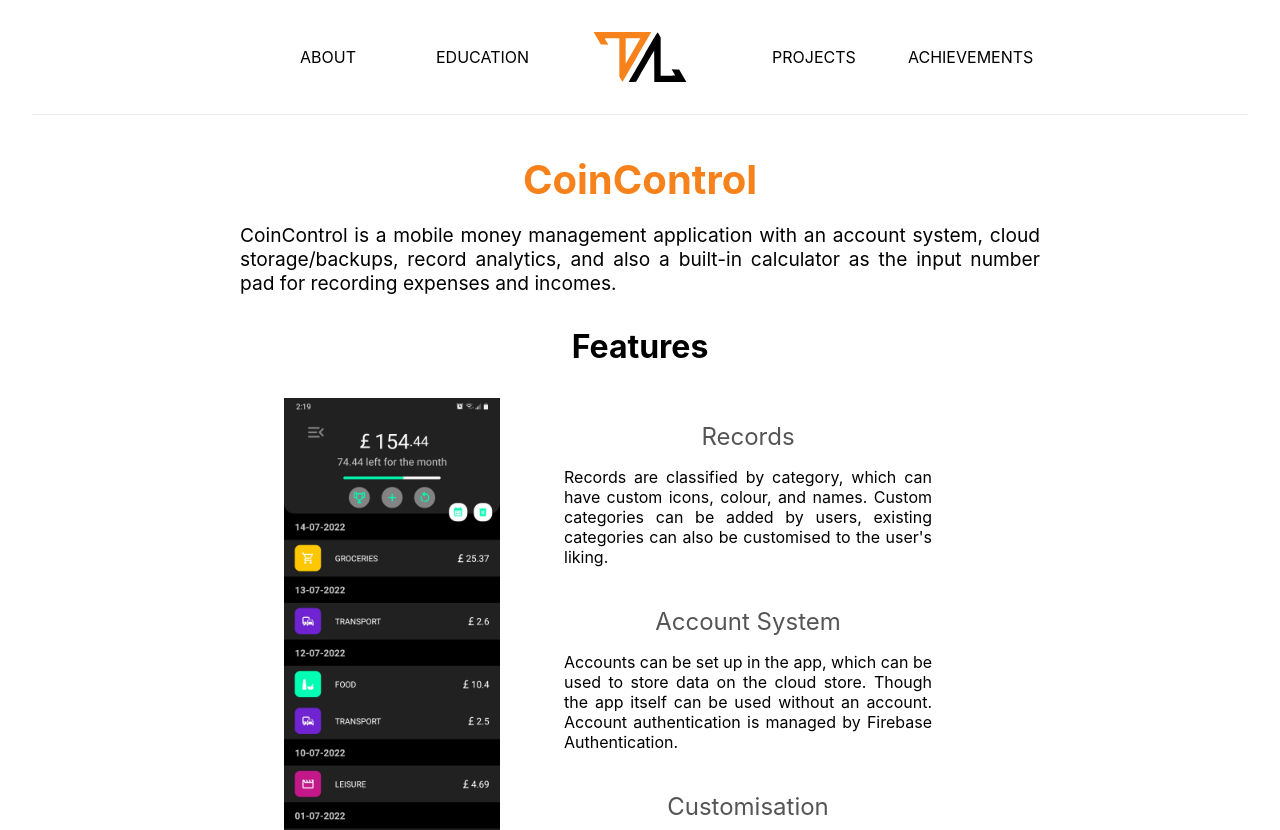
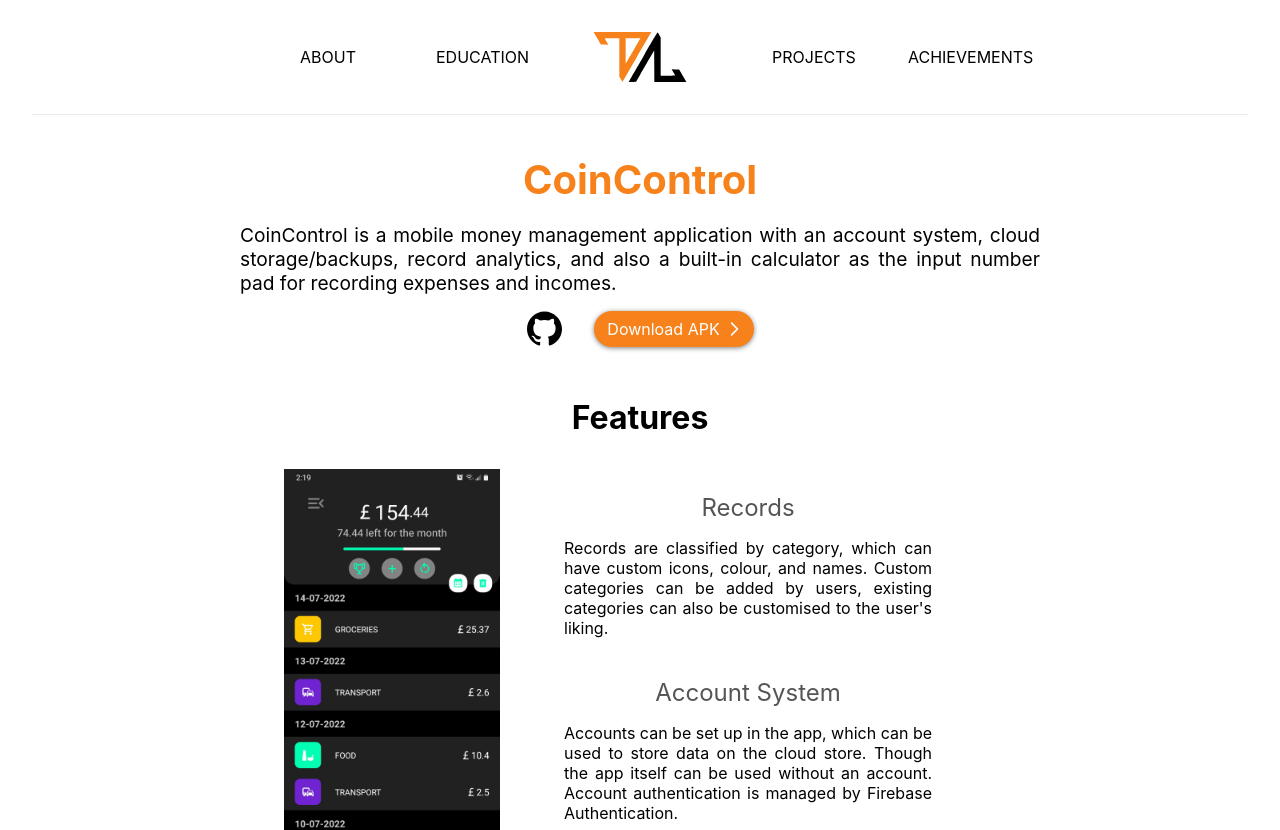
Before and after one commit to lochungtin/portfolio, a Next.js app: page /projects/1 in a window 1280 px wide. Shown: the top 830 px of the page. Built offline with nearby package versions, Linux system fonts and the light colour scheme.

Commit message:
cc data complete

```diff
--- a/pages/projects/[pid].js
+++ b/pages/projects/[pid].js
@@ -11,7 +11,7 @@ import ReadMore from '../components/readmore';
 import styles from '../../styles/detail.module.css';
 
 const data = {
-    order: 'n0 a0 t0 h8 i0 q3 q0 s0 p0 e- q0 s1 p1 e- q0 s2 p2 e- e- e- h4 x1 b0 p3 i1 e- x1 b1 p4 i2 e- x1 b2 p5 i3 e- e- h3 q1 s3 p6 l0 e- q1 s4 p7 e- e- t1 h4 y1 o4 s5 e- j0 g1 r0 e- e- y1 o4 s6 e- j0 g2 r1 e- e- e- t2 p8',
+    order: 'n0 a0 j0 g0 r0 e- t0 h8 i0 q3 q0 s0 p0 e- q0 s1 p1 e- q0 s2 p2 e- e- e- h4 x1 b0 p3 i1 e- x1 b1 p4 i2 e- x1 b2 p5 i3 e- e- h3 q1 s3 p6 l0 e- q1 s4 p7 e- e- t1 h4 y1 o4 s5 e- j0 g1 r1 e- e- y1 o4 s6 e- j0 g2 r2 e- e- e- t2 p8',
     content: {
         n0: 'CoinControl',
         t0: 'Features',
@@ -64,7 +64,6 @@ const data = {
         },
         g0: {
             href: '/lochungtin/CoinControl',
-            size: 40
         },
         g1: {
             href: '/issacto'
@@ -73,10 +72,14 @@ const data = {
             href: '/kenchi-huang'
         },
         r0: {
+            href: 'https://github.com/lochungtin/CoinControl/releases/download/v.2.0.0/CoinControl-V2.0.0.apk',
+            text: 'Download APK',
+        },
+        r1: {
             href: 'https://issacto.com/',
             text: 'Website',
         },
-        r1: {
+        r2: {
             href: 'https://kenchihuang.co.uk/',
             text: 'Website',
         },
```
